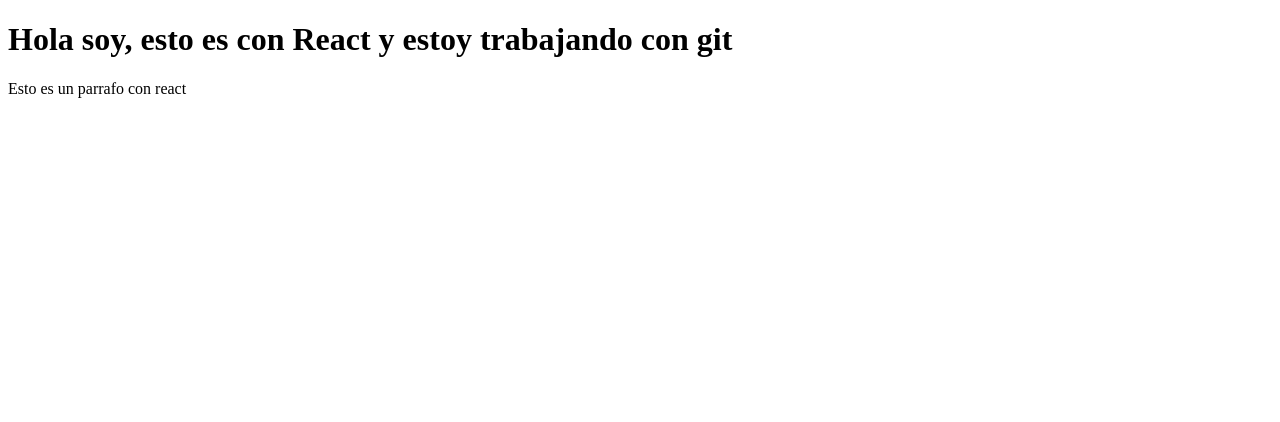
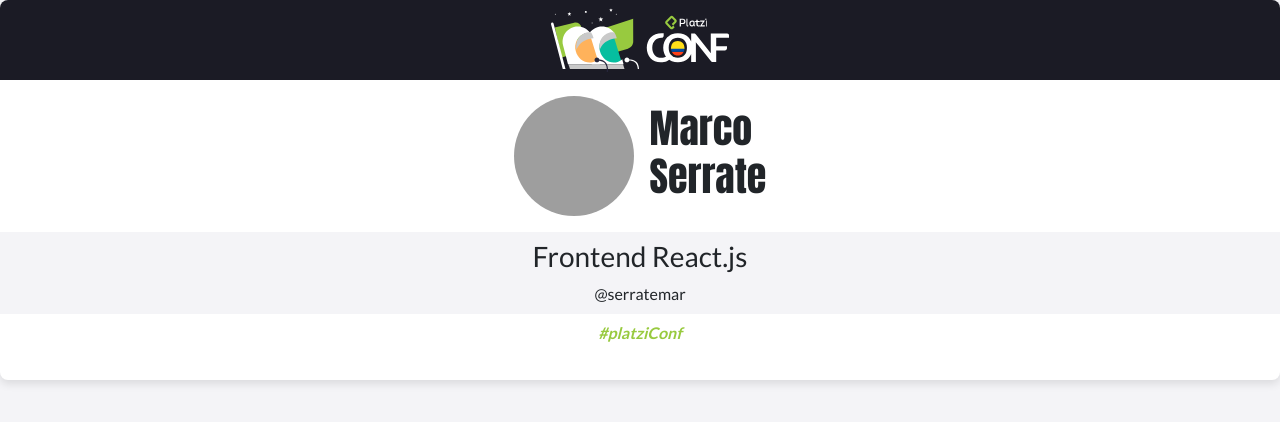
Before and after one commit to serratemarco/platzi-badges-master, a React (Create React App) app: page /badges/new in a window 1280 px wide. Shown: the top 422 px of the page. Built offline with nearby package versions, Linux system fonts and the light colour scheme; grey boxes are pictures that could not be loaded.

Commit message:
Intsalamos la carpeta de bootstrap con npm install bootstrap y nos crea una carpeta node_module

```diff
--- a/package.json
+++ b/package.json
@@ -12,7 +12,7 @@
     "eject": "react-scripts eject"
   },
   "dependencies": {
-    "bootstrap": "4.3.1",
+    "bootstrap": "^4.5.0",
     "react": "16.8.3",
     "react-dom": "16.8.3",
     "react-router-dom": "4.3.1",
--- a/src/components/Badge.js
+++ b/src/components/Badge.js
@@ -1,35 +1,27 @@
 import React from 'react';
+import confLogo from '../images/badge-header.svg'
+// import avatar from '../images/avatar.png'
+import "./styles/Badge.css";
 
-import './styles/Badge.css';
-import confLogo from '../images/badge-header.svg';
-
-class Badge extends React.Component {
-  render() {
-    return (
-      <div className="Badge">
+class Badge extends React.Component{
+  render(){
+    return <div className="Badge">
       <div className="Badge__header">
-          <img src={confLogo} alt="Logo de la conferencia" />
+        <img src={confLogo} alt="Logo conferencia platzi"/>
       </div>
-
       <div className="Badge__section-name">
-          <img
-            className="Badge__avatar"
-            src={this.props.avatarUrl}
-            alt="Avatar"
-          />
-          <h1>
-            {this.props.firstName} <br /> {this.props.lastName}
-          </h1>
+        <img className="Badge__avatar"
+         src="https://www.gravatar.com/avatar/21594ed15d68ace3965642162f8d2e84?d=identicon" alt="avatar"/>
+        <h1>Marco<br/>Serrate</h1>
       </div>
-
       <div className="Badge__section-info">
-          <h3>{this.props.jobTitle}</h3>
-          <div>@{this.props.twitter}</div>
+        <h3>Frontend React.js</h3>
+        <div>@serratemar</div>
       </div>
-
-        <div className="Badge__footer">#platziconf</div>
+      <div className="Badge__footer">
+      <p>#platziConf</p>
       </div>
-    );
+    </div>
   }
 }
 
--- a/src/components/styles/Badge.css
+++ b/src/components/styles/Badge.css
@@ -43,7 +43,7 @@
   display: flex;
   justify-content: center;
   align-items: center;
-  color: #98CA3F;
+  color: #98ca3f;
   font-weight: bold;
   font-style: italic;
 }
--- a/src/index.js
+++ b/src/index.js
@@ -1,5 +1,25 @@
 import React from 'react';
 import ReactDOM from 'react-dom';
+import Badge from './components/Badge'
+import 'bootstrap/dist/css/bootstrap.css';
+import './global.css';
+const container = document.getElementById('app');
+ReactDOM.render(<Badge/>, container);
+
+
+
+
+
+
+
+
+
+
+
+
+
+
+
 
 
 //Con Jsx contenedores
@@ -13,16 +33,16 @@
 // ReactDOM.render(jsx, container);
 
 
-//Con React
-const element = React.createElement(
-    'div',
-    {},
-    React.createElement('h1', {}, 'Hola soy, esto es con React y estoy trabajando con git'),
-    React.createElement('p', {}, 'Esto es un parrafo  con react')
-)
+// //Con React
+// const element = React.createElement(
+//     'div',
+//     {},
+//     React.createElement('h1', {}, 'Hola soy, esto es con React y estoy trabajando con git'),
+//     React.createElement('p', {}, 'Esto es un parrafo  con react')
+// )
 
-const container = document.getElementById('app');
-ReactDOM.render(element, container);
+// const container = document.getElementById('app');
+// ReactDOM.render(element, container);
 
 
 
```
Also changed, not shown: src/images/avatar.png (added), 1 other file (tests, documents, lock files or other folders). Lines whose indentation alone changed are shown as unchanged.
